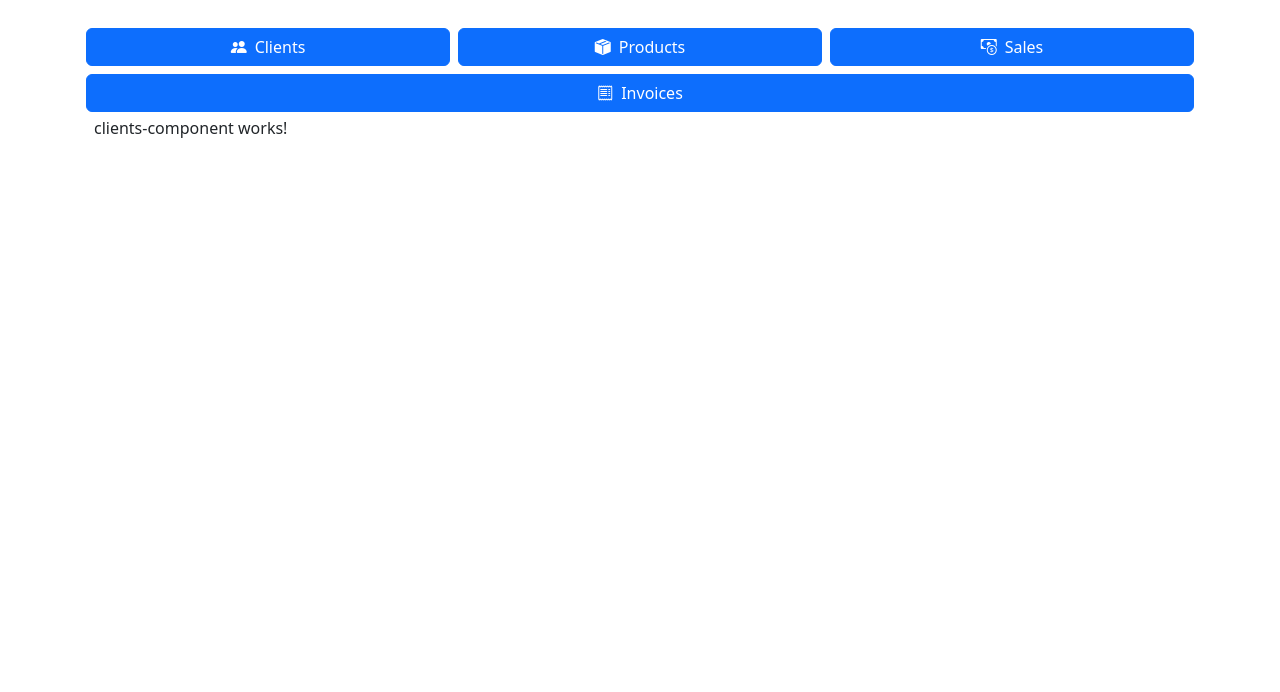
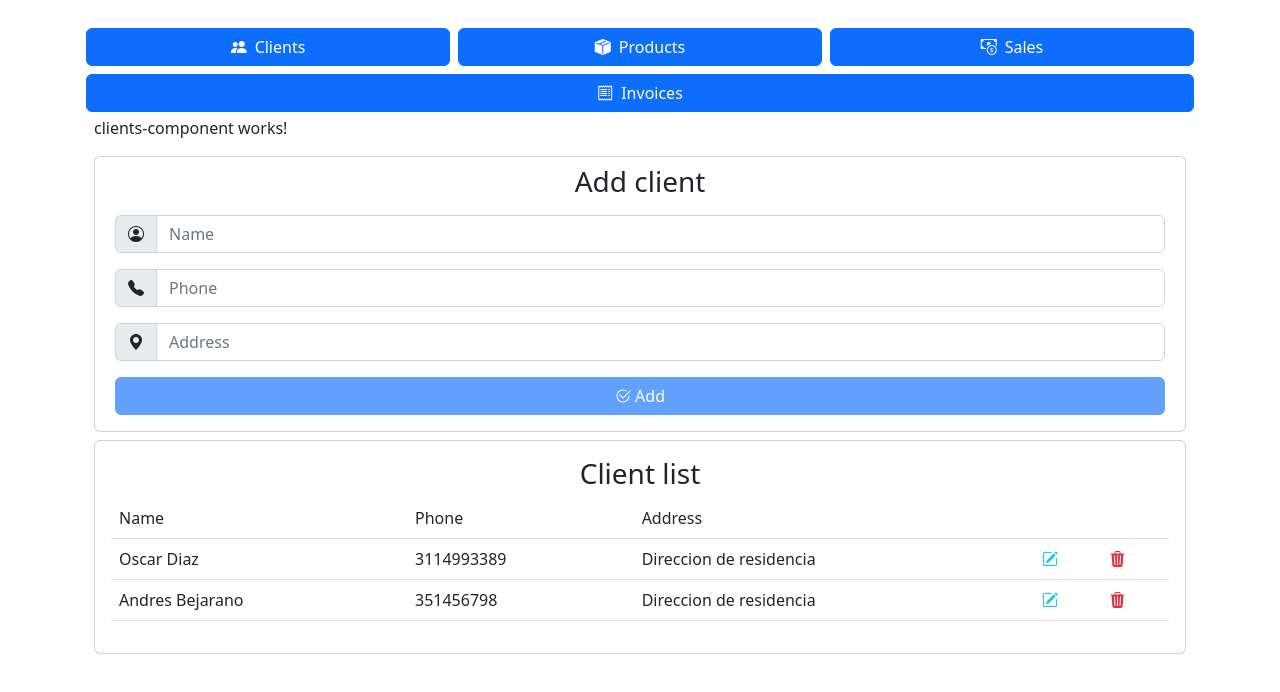
Before and after one commit to JustSharingSomeCode/FsistemaPos, an Angular app: page / in a window 1280 px wide. Both pictures are taken after a click on the button "Clients". Shown: the top 692 px of the page. Built offline with nearby package versions, Linux system fonts and the light colour scheme.

Commit message:
client component design

```diff
--- a/src/app/app.module.ts
+++ b/src/app/app.module.ts
@@ -6,6 +6,8 @@
 import { ProductsComponentComponent } from './components/products-component/products-component.component';
 import { SalesComponentComponent } from './components/sales-component/sales-component.component';
 import { InvoicesComponentComponent } from './components/invoices-component/invoices-component.component';
+import { ReactiveFormsModule } from '@angular/forms';
+import { HttpClientModule } from '@angular/common/http';
 
 @NgModule({
   declarations: [
@@ -16,7 +18,9 @@
     InvoicesComponentComponent
   ],
   imports: [
-    BrowserModule
+    BrowserModule,
+    ReactiveFormsModule,
+    HttpClientModule
   ],
   providers: [],
   bootstrap: [AppComponent]
--- a/src/app/components/clients-component/clients-component.component.html
+++ b/src/app/components/clients-component/clients-component.component.html
@@ -1 +1,71 @@
 <p>clients-component works!</p>
+<div class="card">
+    <div class="row text-center mt-2">
+        <h3>Add client</h3>
+    </div>
+
+    <div class="row m-2 pb-2">
+        <form [formGroup]="form">
+            <div class="input-group mb-3">
+                <span class="input-group-text">
+                    <i class="bi bi-person-circle" [class.green-icon]="this.form.get('c_name')?.valid"
+                        [class.red-icon]="this.form.get('c_name')?.invalid && this.form.get('c_name')?.touched"></i>
+                </span>
+                <input formControlName="c_name" type="text" class="form-control" placeholder="Name">
+            </div>
+
+            <div class="input-group mb-3">
+                <span class="input-group-text">
+                    <i class="bi bi-telephone-fill" [class.green-icon]="this.form.get('phone')?.valid"
+                        [class.red-icon]="this.form.get('phone')?.invalid && this.form.get('phone')?.touched"></i>
+                </span>
+                <input formControlName="phone" type="text" class="form-control" placeholder="Phone">
+            </div>
+
+            <div class="input-group mb-3">
+                <span class="input-group-text">
+                    <i class="bi bi-geo-alt-fill" [class.green-icon]="this.form.get('c_address')?.valid"
+                        [class.red-icon]="this.form.get('c_address')?.invalid && this.form.get('c_address')?.touched"></i>
+                </span>
+                <input formControlName="c_address" type="text" class="form-control" placeholder="Address">
+            </div>
+
+            <button type="submit" class="btn btn-primary col-12"
+                        [disabled]="this.form.invalid">
+                            <i class="bi bi-check2-circle"></i> Add
+                        </button>
+        </form>
+    </div>
+</div>
+
+<div class="card mt-2">
+    <div class="card-body">
+        <div class="row text-center">
+            <h3>Client list</h3>
+        </div>
+        <table class="table">
+            <thead>
+                <tr>
+                    <td>Name</td>
+                    <td>Phone</td>
+                    <td>Address</td>
+                    <td></td>
+                    <td></td>
+                </tr>
+            </thead>
+            <tbody>
+                <tr *ngFor="let client of clientList">
+                    <td>{{ client.c_name }}</td>
+                    <td>{{ client.phone }}</td>
+                    <td>{{ client.c_address }}</td>
+                    <td>
+                        <i class="far bi bi-pencil-square text-info"></i>
+                    </td>
+                    <td>
+                        <i class="far bi bi-trash3-fill text-danger"></i>
+                    </td>
+                </tr>
+            </tbody>
+        </table>
+    </div>
+</div>
--- a/src/app/components/clients-component/clients-component.component.ts
+++ b/src/app/components/clients-component/clients-component.component.ts
@@ -1,4 +1,5 @@
 import { Component, OnInit } from '@angular/core';
+import { FormBuilder, FormGroup, Validators } from '@angular/forms';
 
 @Component({
   selector: 'app-clients-component',
@@ -7,7 +8,19 @@
 })
 export class ClientsComponentComponent implements OnInit {
 
-  constructor() { }
+  clientList: any[] = [
+    { c_name: "Oscar Diaz", phone: "3114993389", c_address: "Direccion de residencia" },
+    { c_name: "Andres Bejarano", phone: "351456798", c_address: "Direccion de residencia" }
+  ]
+  form: FormGroup;
+
+  constructor(private fb: FormBuilder) {
+    this.form = fb.group({
+      c_name: ["", [Validators.required, Validators.maxLength(100)]],
+      phone: ["", [Validators.required, Validators.minLength(10), Validators.maxLength(20)]],
+      c_address: ["", [Validators.required, Validators.maxLength(50)]],
+    });
+   }
 
   ngOnInit(): void {
   }
--- a/src/styles.css
+++ b/src/styles.css
@@ -1 +1,14 @@
 /* You can add global styles to this file, and also import other style files */
+.hand{
+    cursor: pointer;
+}
+
+.green-icon
+{
+    color: #198754;
+}
+
+.red-icon
+{
+    color: #dc3545;
+}
```
